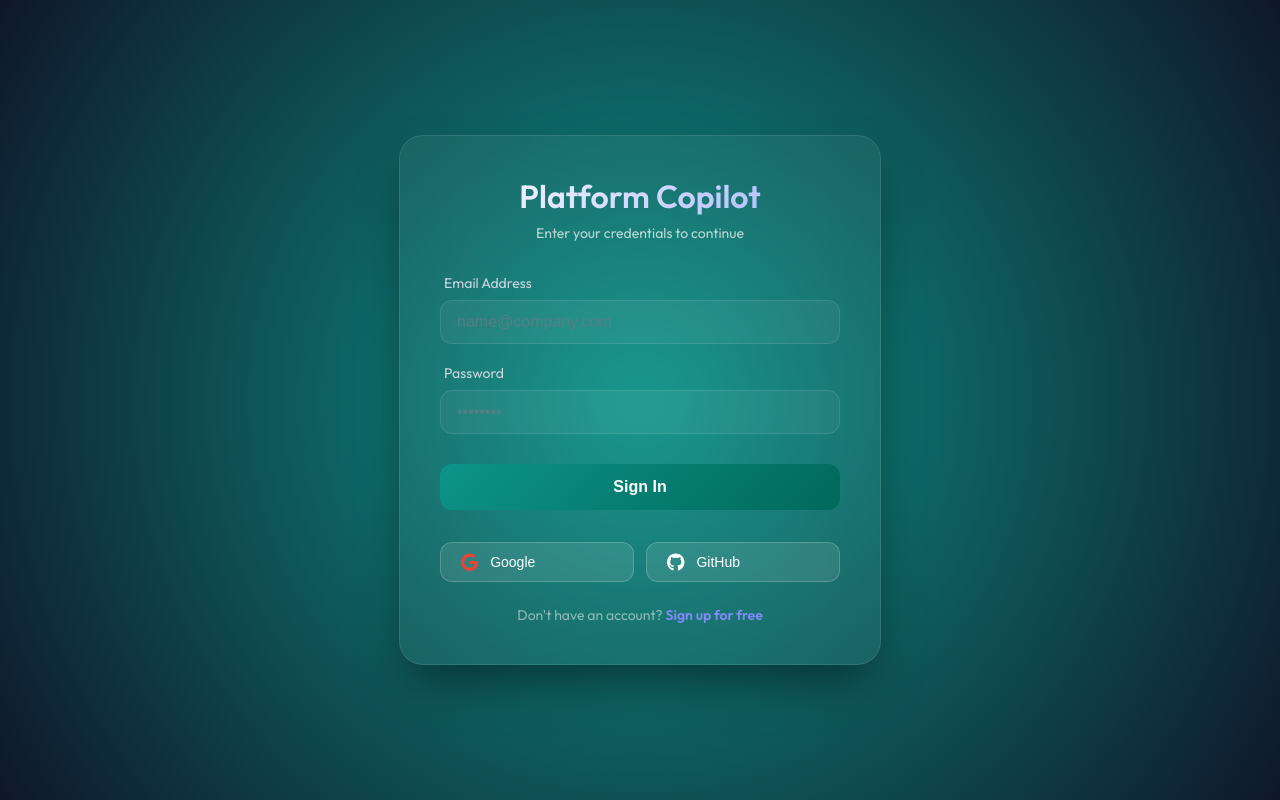
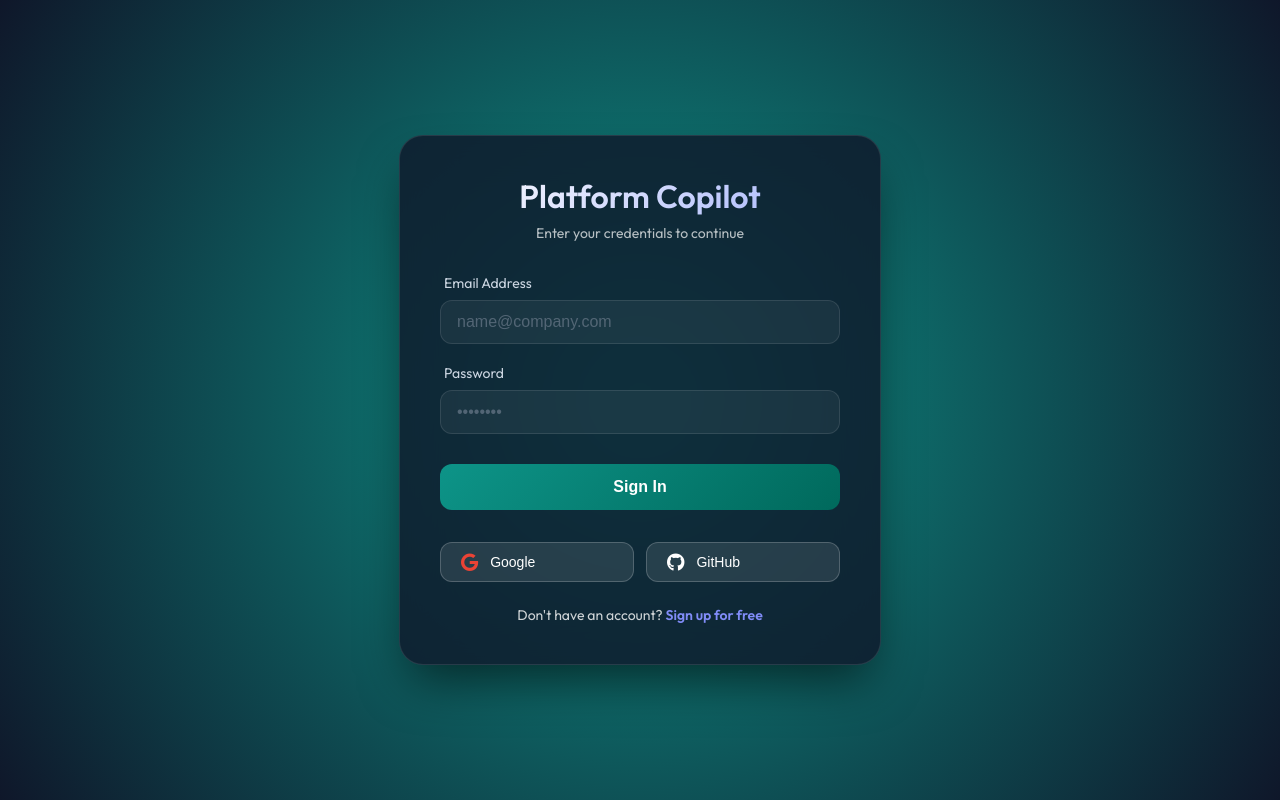
Before and after one commit to Vijaykumar018/platform-copilot-AI-Assistance, a website: page frontend/login.html in a window 1280 px wide. Drawn offline with Linux system fonts and the light colour scheme.

Commit message:
UI: Darker login card and brighter links

```diff
--- a/frontend/login.html
+++ b/frontend/login.html
@@ -23,15 +23,15 @@
         }
 
         .login-card {
-            background: rgba(255, 255, 255, 0.05);
-            backdrop-filter: blur(20px);
-            -webkit-backdrop-filter: blur(20px);
+            background: rgba(15, 23, 42, 0.8); /* Darker for clarity */
+            backdrop-filter: blur(25px);
+            -webkit-backdrop-filter: blur(25px);
             border: 1px solid rgba(255, 255, 255, 0.1);
             border-radius: 24px;
             padding: 40px;
             width: 100%;
             max-width: 400px;
-            box-shadow: 0 25px 50px -12px rgba(0, 0, 0, 0.5);
+            box-shadow: 0 25px 50px -12px rgba(0, 0, 0, 0.6);
             text-align: center;
             animation: slideUp 0.8s cubic-bezier(0.2, 0.8, 0.2, 1);
         }
@@ -115,7 +115,7 @@
         .footer-links {
             margin-top: 24px;
             font-size: 14px;
-            color: rgba(255, 255, 255, 0.5);
+            color: rgba(255, 255, 255, 0.8); /* Brighter for clear vision */
         }
 
         .footer-links a {
```
